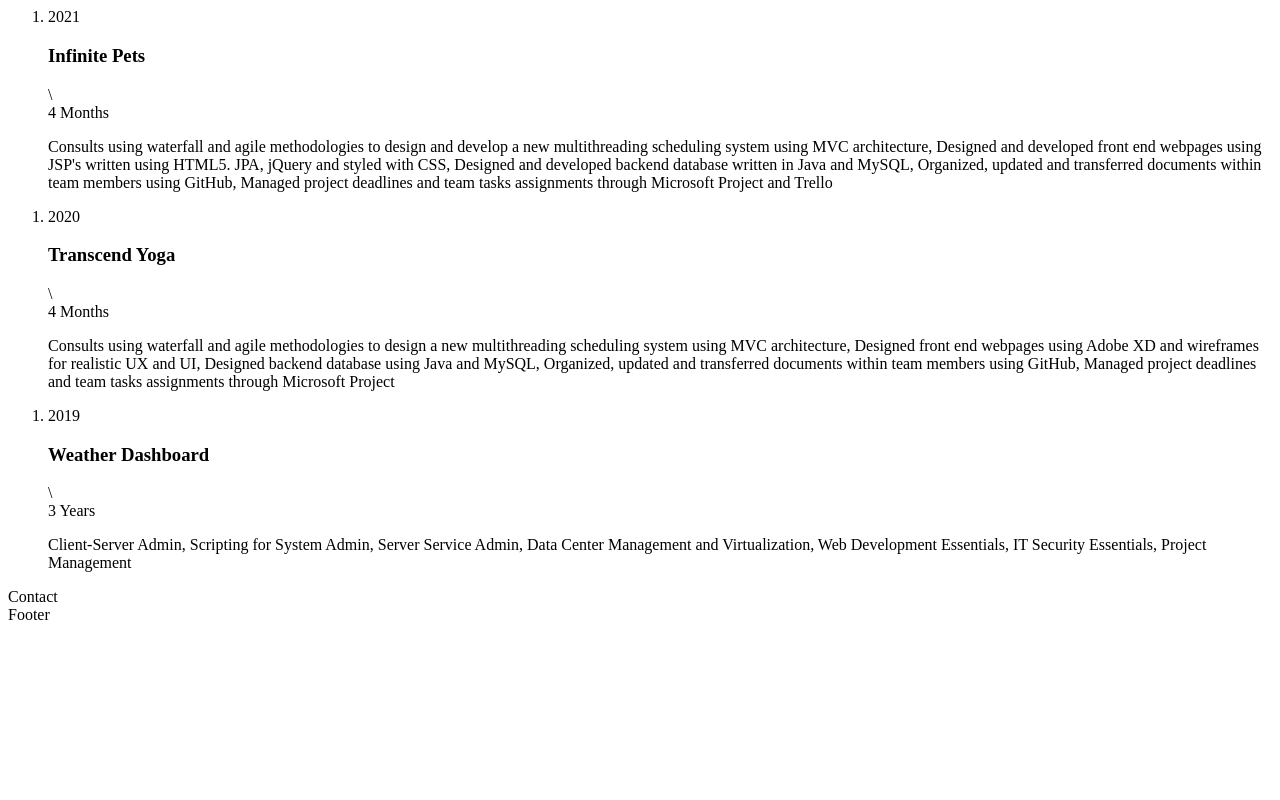
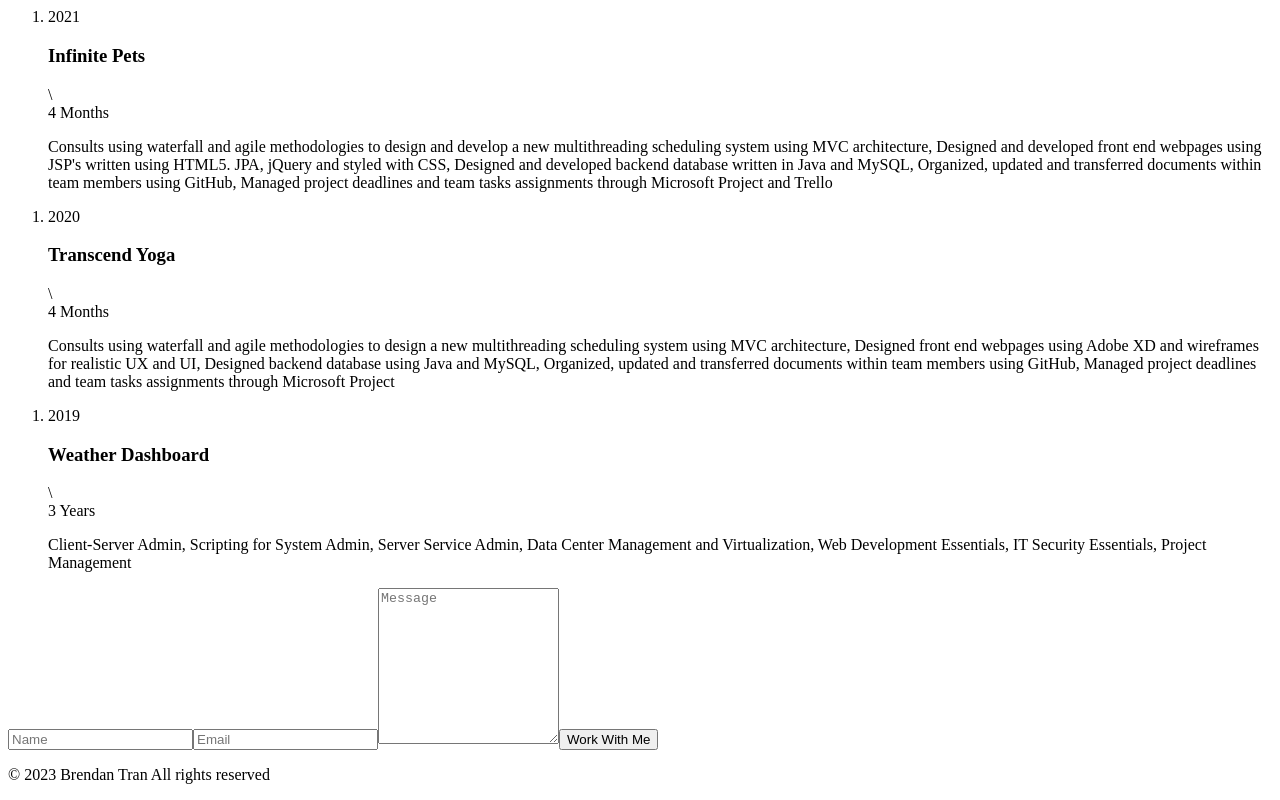
Before and after one commit to BTran418/Trans-Porfolio, a React (Vite) app in the folder trans-portfolio/: page / in a window 1280 px wide. Shown: the part 767-1567 px from the top of the page. Before the commit the page ends 1399 px from the top, so only its background shows below. Built offline with nearby package versions, Linux system fonts and the light colour scheme; the HTML template or start-up script is replaced by a standard one.

Commit message:
Finished base portfolio

```diff
--- a/trans-portfolio/src/components/Contact.jsx
+++ b/trans-portfolio/src/components/Contact.jsx
@@ -2,7 +2,16 @@
 
 function Contact() {
     return (
-     <div>Contact</div>
+     <div className="flex flex-col mb-10 mx-auto">
+        <div className="flex justify-center items-center">
+            <form action="https://getform.io/slug" method="POST" className="flex flex-col w-full md:w-7/12">
+            <input type="text" name="name" placeholder="Name" className="p-2 bg-transparent border-2 rounded-md focus:outline-none" />
+            <input type="text" name="email" placeholder="Email" className="my-2 p-2 bg-transparent border-2 rounded-md focus:outline-none" />
+            <textarea name="message" placeholder="Message" rows="10" className="p-2 mb-4 bg-transperent border-2 rounded-md focus:outline-none"></textarea>
+            <button type="button" className="text-center inline-block px-8 py-3 w-max text-base font-medium rounded-md text-white bg-gradient-to-r from-yellow-500 to-pink-500 hover:from-blue-500 hover:to-green-500">Work With Me</button>
+            </form>
+        </div>
+     </div>
     )
 }
 
--- a/trans-portfolio/src/components/Footer.jsx
+++ b/trans-portfolio/src/components/Footer.jsx
@@ -2,7 +2,14 @@
 
 function Footer() {
     return (
-     <div>Footer</div>
+     <div>
+        {/*Social Media Links*/}
+        <p className="text-sm mt-2 opacity-50 text-center">
+            &copy; {new Date().getFullYear()} {" "}
+            Brendan Tran
+            All rights reserved
+        </p>
+     </div>
     )
 }
 
```
